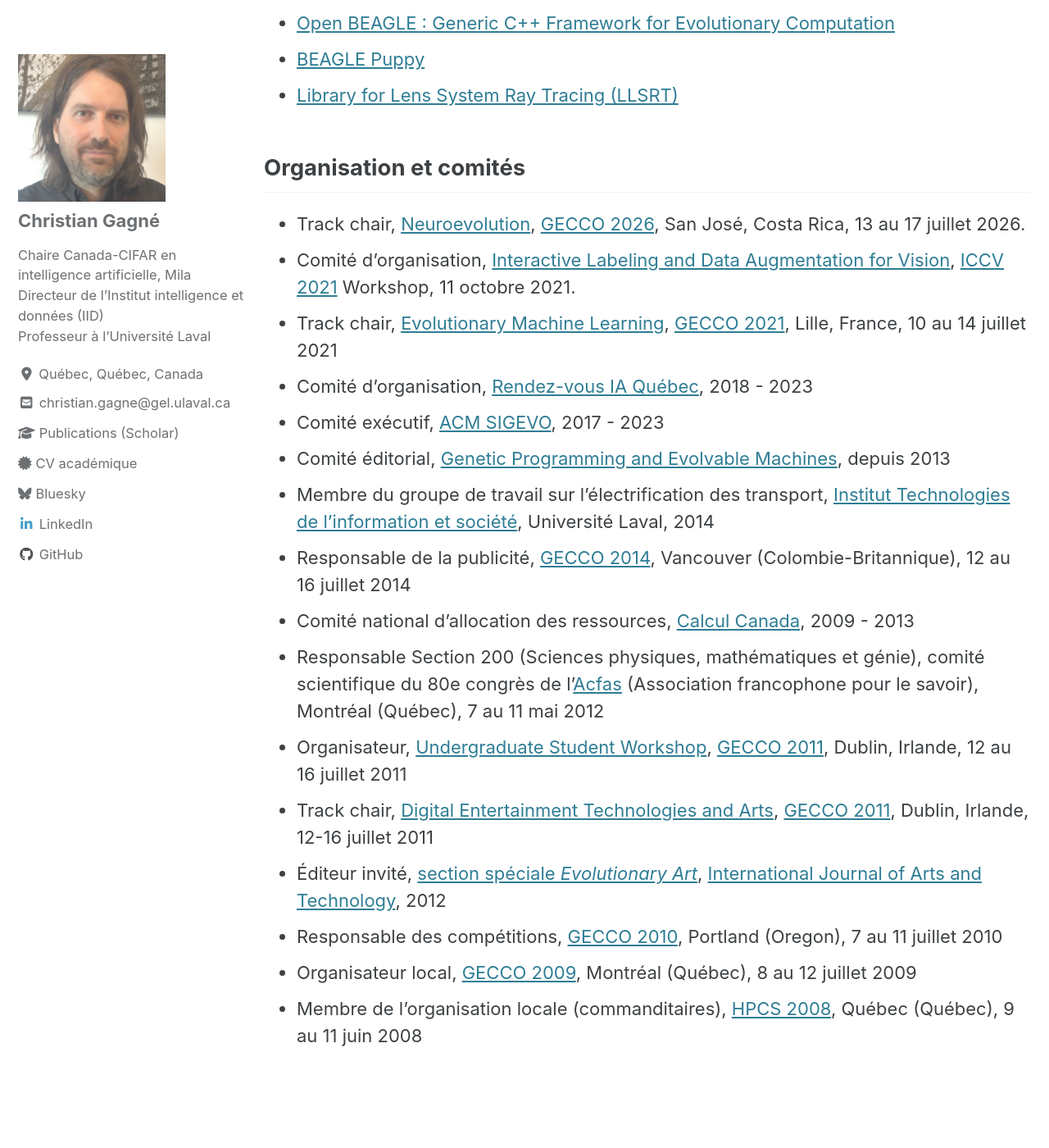
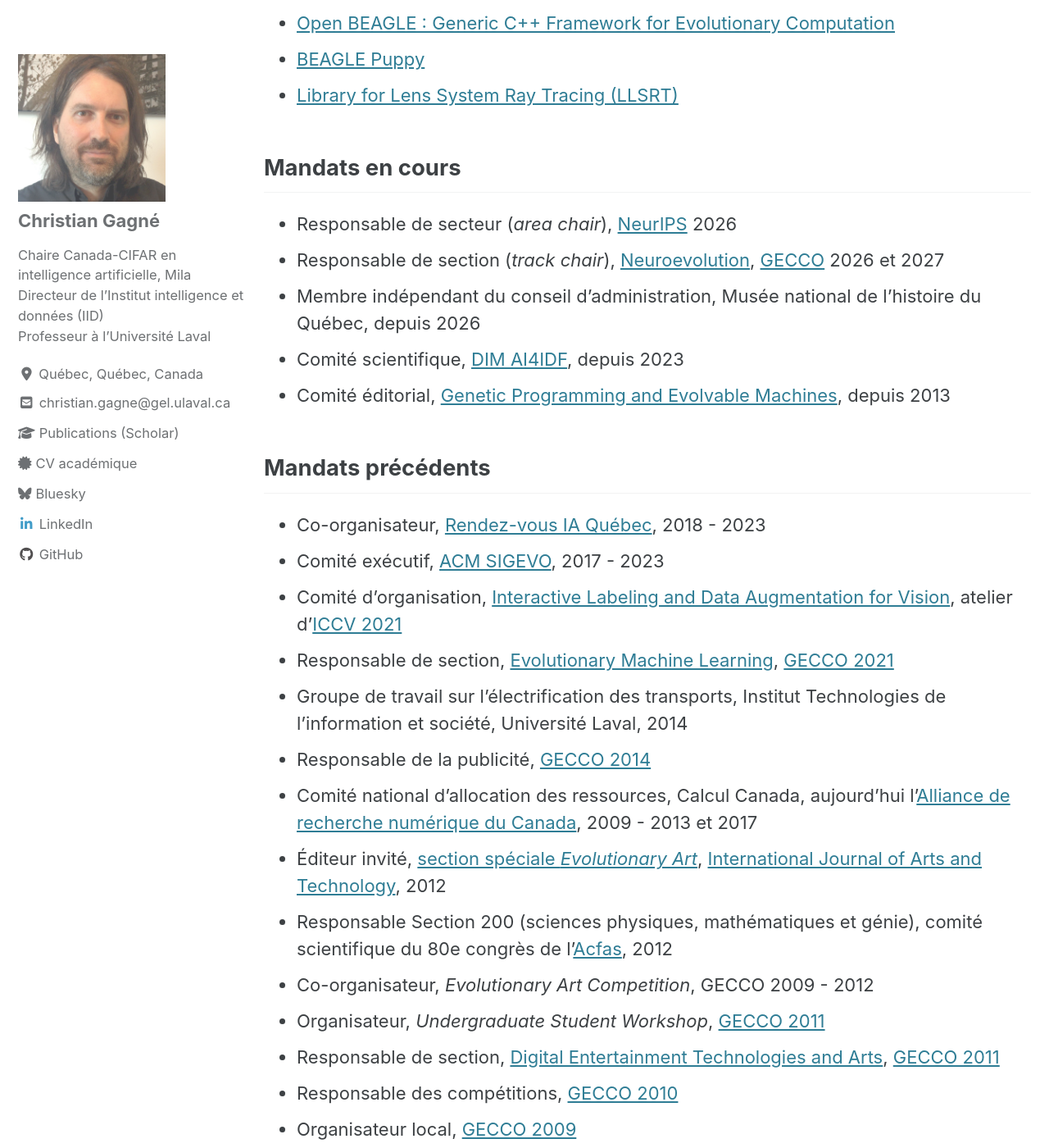
Before and after one commit to chgagne/chgagne.github.io, a Jekyll site: the page built from _pages/recherche.md, in a window 1280 px wide and 1400 px high, scrolled down 1628 px. Shown: the whole window at 82% size. Built offline with Jekyll 4.4.1, drawn with Linux system fonts in a browser that asks for light colours; cached includes are drawn as plain includes; some of the changed text lies outside the part shown.

Commit message:
Harmonisation avec le CV, réparation des liens, marqueurs de liaison.
Organisation et comités se scinde en « Mandats en cours » et « Mandats
précédents ». Les anciens perdent villes et dates complètes, ce qui
laisse la place aux quatre mandats courants qui manquaient : area chair
NeurIPS 2026, GECCO Neuroevolution 2027 à côté de 2026, comité
scientifique du DIM AI4IDF, conseil d'administration du Musée national
de l'histoire du Québec. La compétition d'art évolutionnaire de GECCO
2009-2012 entre aussi. Seize entrées à plat deviennent vingt, réparties.

Enseignement porte les années de chaque cours, reprises du CV.

Liens réparés : Université Laval migre vers fsg.ulaval.ca pour le LVSN
et le CeRVIM, Calcul Canada devient l'Alliance de recherche numérique
du Canada, le dépôt de la maîtrise de Mohamed Abid passe par
hdl.handle.net, et http devient https pour ulaval.ca. Trois pages
personnelles avaient déménagé : Audrey Durand, Adam Tupper et Mario
Marchand. Celle d'Arman Afrasiyabi ne répond plus et n'a pas de
remplaçante connue : le lien tombe, le nom reste.

Marqueurs de liaison posés, en commentaires invisibles au rendu :
cv-section déclare la sous-section du CV en regard, cv-hors-portee les
zones propres au site, cv: apparie les vingt entrées de comités que ni
le nom ni le sigle ne permettent d'apparier seuls.

Co-Authored-By: Claude Opus 5 (1M context) <noreply@anthropic.com>

```diff
--- a/_pages/recherche.md
+++ b/_pages/recherche.md
@@ -3,6 +3,7 @@ permalink: /recherche
 redirect_from: /francais/recherche
 title: "Recherche"
 ---
+<!-- cv-hors-portee -->
 
 Mes intérêts de recherche portent sur l’élaboration de méthodes pour l'apprentissage profond et l'optimisation stochastique ainsi que leurs applications.
 
@@ -21,6 +22,7 @@ Mes intérêts de recherche portent sur l’élaboration de méthodes pour l'app
   - Réseaux électriques intelligents
 
 ## Pages de projet
+<!-- cv-hors-portee -->
 
 - [TrackPGD: Efficient Adversarial Attack using Object Binary Masks against Robust Transformer Trackers (2024)](https://lvsn.github.io/TrackPGD/)
 - [Reproducibility Study on Adversarial Attacks against Robust Transformer Trackers (2024)](https://lvsn.github.io/ReproStudy/)
@@ -33,6 +35,7 @@ Mes intérêts de recherche portent sur l’élaboration de méthodes pour l'app
 - [Learning to Predict Indoor Illumination from a Single Image (2017)](http://vision.gel.ulaval.ca/~jflalonde/publications/projects/deepIndoorLight/index.html)
 
 ## Projets logiciels
+<!-- cv-section: logiciels -->
 
 - [DEAP : Distributed Evolutionary Algorithms in Python](https://github.com/deap/deap)
 - [SCHNAPS : Generic Population-based Simulator for Public Health](https://github.com/audurand/schnaps)
@@ -40,21 +43,29 @@ Mes intérêts de recherche portent sur l’élaboration de méthodes pour l'app
 - [BEAGLE Puppy](https://code.google.com/archive/p/beagle/wikis/Puppy.wiki)
 - [Library for Lens System Ray Tracing (LLSRT)](http://w3.gel.ulaval.ca/~cgagne/llsrt/)
 
-## Organisation et comités
+## Mandats en cours
+<!-- cv-section: organisation-evenements, comites/internationaux, comites/nationaux, comites/redaction, comites/programme, service-collectivite -->
 
-- Track chair, [Neuroevolution](https://gecco-2026.sigevo.org/Track?itemId=59), [GECCO 2026](https://gecco-2026.sigevo.org/HomePage), San José, Costa Rica, 13 au 17 juillet 2026.
-- Comité d'organisation, [Interactive Labeling and Data Augmentation for Vision](https://ildav-workshop.github.io/), [ICCV 2021](http://iccv2021.thecvf.com/) Workshop, 11 octobre 2021.
-- Track chair, [Evolutionary Machine Learning](https://gecco-2021.sigevo.org/Tracks#EML%20-%20Evolutionary%20Machine%20Learning), [GECCO 2021](https://gecco-2021.sigevo.org/HomePage), Lille, France, 10 au 14 juillet 2021
-- Comité d'organisation, [Rendez-vous IA Québec](https://www.itis.ulaval.ca/cms/site/itis/rviaqc), 2018 - 2023
-- Comité exécutif, [ACM SIGEVO](http://sig.sigevo.org/index.html), 2017 - 2023
-- Comité éditorial, [Genetic Programming and Evolvable Machines](http://www.springer.com/computer/ai/journal/10710), depuis 2013
-- Membre du groupe de travail sur l'électrification des transport, [Institut Technologies de l'information et société](https://www.itis.ulaval.ca), Université Laval, 2014
-- Responsable de la publicité, [GECCO 2014](http://www.sigevo.org/gecco-2014/), Vancouver (Colombie-Britannique), 12 au 16 juillet 2014
-- Comité national d'allocation des ressources, [Calcul Canada](https://computecanada.ca/fr/), 2009 - 2013
-- Responsable Section 200 (Sciences physiques, mathématiques et génie), comité scientifique du 80e congrès de l'[Acfas](http://www.acfas.ca) (Association francophone pour le savoir), Montréal (Québec), 7 au 11 mai 2012
-- Organisateur, [Undergraduate Student Workshop](usw-gecco2011.html), [GECCO 2011](http://www.sigevo.org/gecco-2011), Dublin, Irlande, 12 au 16 juillet 2011
-- Track chair, [Digital Entertainment Technologies and Arts](http://www.sigevo.org/gecco-2011/organizers-tracks.html#det), [GECCO 2011](http://www.sigevo.org/gecco-2011), Dublin, Irlande, 12-16 juillet 2011
-- Éditeur invité, [section spéciale *Evolutionary Art*](http://www.inderscience.com/info/inarticletoc.php?jcode=ijart&year=2015&vol=8&issue=2), [International Journal of Arts and Technology](http://www.inderscience.com/ijart), 2012
-- Responsable des compétitions, [GECCO 2010](http://www.sigevo.org/gecco-2010), Portland (Oregon), 7 au 11 juillet 2010
-- Organisateur local, [GECCO 2009](http://www.sigevo.org/gecco-2009), Montréal (Québec), 8 au 12 juillet 2009
-- Membre de l'organisation locale (commanditaires), [HPCS 2008](http://www.hpcs2008.org), Québec (Québec), 9 au 11 juin 2008
+- Responsable de secteur (*area chair*), [NeurIPS](https://neurips.cc) 2026 <!-- cv: neurips-ac -->
+- Responsable de section (*track chair*), [Neuroevolution](https://gecco-2026.sigevo.org/Track?itemId=59), [GECCO](https://gecco-2026.sigevo.org/HomePage) 2026 et 2027 <!-- cv: gecco-neuroevolution -->
+- Membre indépendant du conseil d'administration, Musée national de l'histoire du Québec, depuis 2026 <!-- cv: nat-ca -->
+- Comité scientifique, [DIM AI4IDF](https://ai4idf.fr/), depuis 2023 <!-- cv: dim-ai4idf -->
+- Comité éditorial, [Genetic Programming and Evolvable Machines](http://www.springer.com/computer/ai/journal/10710), depuis 2013 <!-- cv: gpem-editorial -->
+
+## Mandats précédents
+
+- Co-organisateur, [Rendez-vous IA Québec](https://rdviaqc.com), 2018 - 2023 <!-- cv: rviaq -->
+- Comité exécutif, [ACM SIGEVO](http://sig.sigevo.org/index.html), 2017 - 2023 <!-- cv: sigevo-exec -->
+- Comité d'organisation, [Interactive Labeling and Data Augmentation for Vision](https://ildav-workshop.github.io/), atelier d'[ICCV 2021](http://iccv2021.thecvf.com/) <!-- cv: ildav-iccv2021 -->
+- Responsable de section, [Evolutionary Machine Learning](https://gecco-2021.sigevo.org/Tracks#EML%20-%20Evolutionary%20Machine%20Learning), [GECCO 2021](https://gecco-2021.sigevo.org/HomePage) <!-- cv: gecco-eml -->
+- Groupe de travail sur l'électrification des transports, Institut Technologies de l'information et société, Université Laval, 2014 <!-- cv: transport-itis -->
+- Responsable de la publicité, [GECCO 2014](http://www.sigevo.org/gecco-2014/) <!-- cv: gecco-2014-publicite -->
+- Comité national d'allocation des ressources, Calcul Canada, aujourd'hui l'[Alliance de recherche numérique du Canada](https://alliancecan.ca/fr), 2009 - 2013 et 2017 <!-- cv: calcul-canada -->
+- Éditeur invité, [section spéciale *Evolutionary Art*](http://www.inderscience.com/info/inarticletoc.php?jcode=ijart&year=2015&vol=8&issue=2), [International Journal of Arts and Technology](http://www.inderscience.com/ijart), 2012 <!-- cv: ijart-invite -->
+- Responsable Section 200 (sciences physiques, mathématiques et génie), comité scientifique du 80e congrès de l'[Acfas](http://www.acfas.ca), 2012 <!-- cv: acfas-2012 -->
+- Co-organisateur, *Evolutionary Art Competition*, GECCO 2009 - 2012 <!-- cv: gecco-art-comp -->
+- Organisateur, *Undergraduate Student Workshop*, [GECCO 2011](http://www.sigevo.org/gecco-2011) <!-- cv: gecco-usw2011 -->
+- Responsable de section, [Digital Entertainment Technologies and Arts](http://www.sigevo.org/gecco-2011/organizers-tracks.html#det), [GECCO 2011](http://www.sigevo.org/gecco-2011) <!-- cv: gecco-det2011 -->
+- Responsable des compétitions, [GECCO 2010](http://www.sigevo.org/gecco-2010) <!-- cv: gecco-2010-comp -->
+- Organisateur local, [GECCO 2009](http://www.sigevo.org/gecco-2009) <!-- cv: gecco-2009-local -->
+- Responsable des commanditaires, *High Performance Computing Symposium* (HPCS), Québec, 2008 <!-- cv: hpcs-2008 -->
```
Also changed, not shown: _pages/enseignement.md (+8 -7 lines), _pages/etudiants.md (+9 -7 lines), _pages/index.md (+4 -3 lines).
